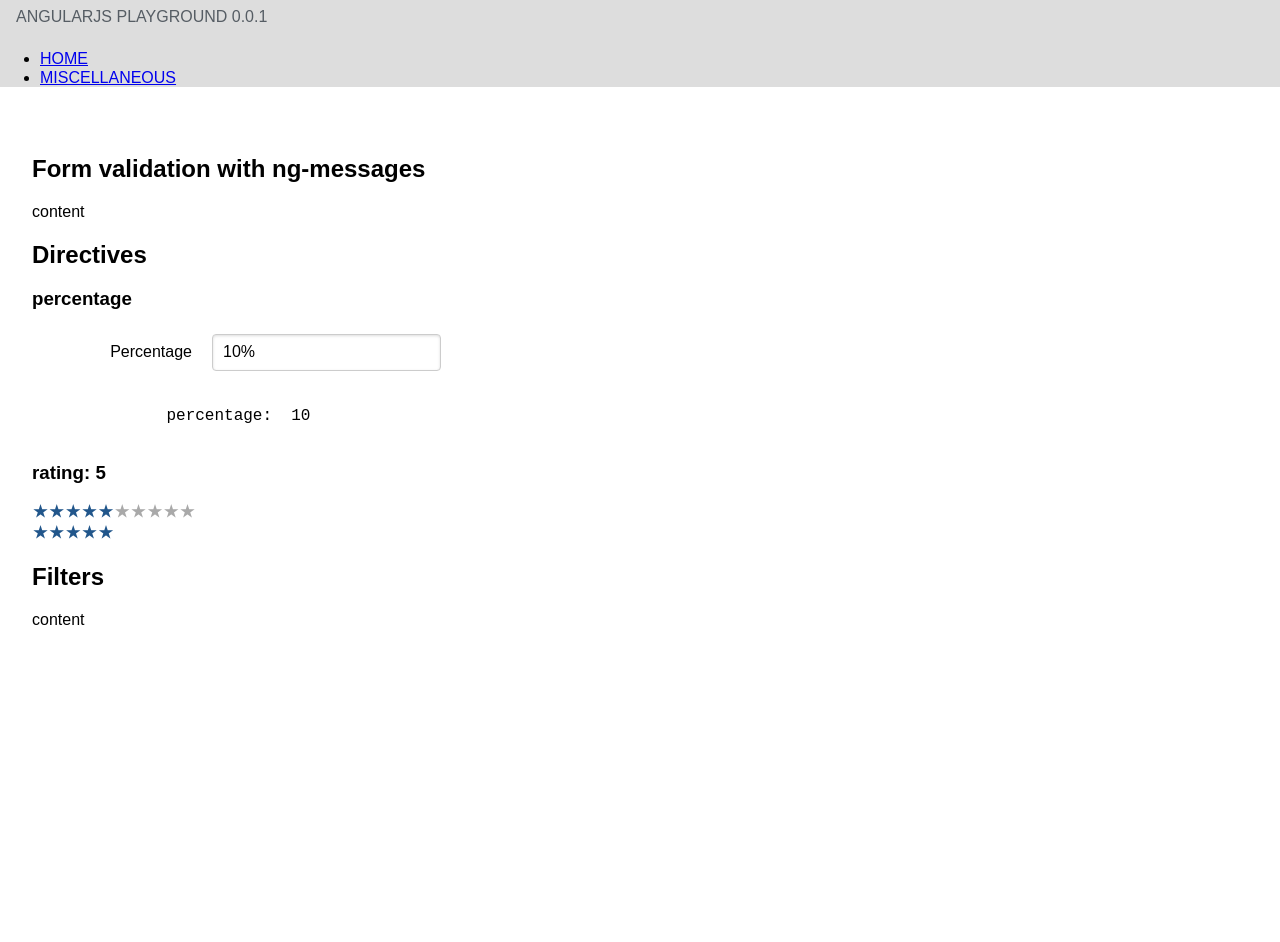
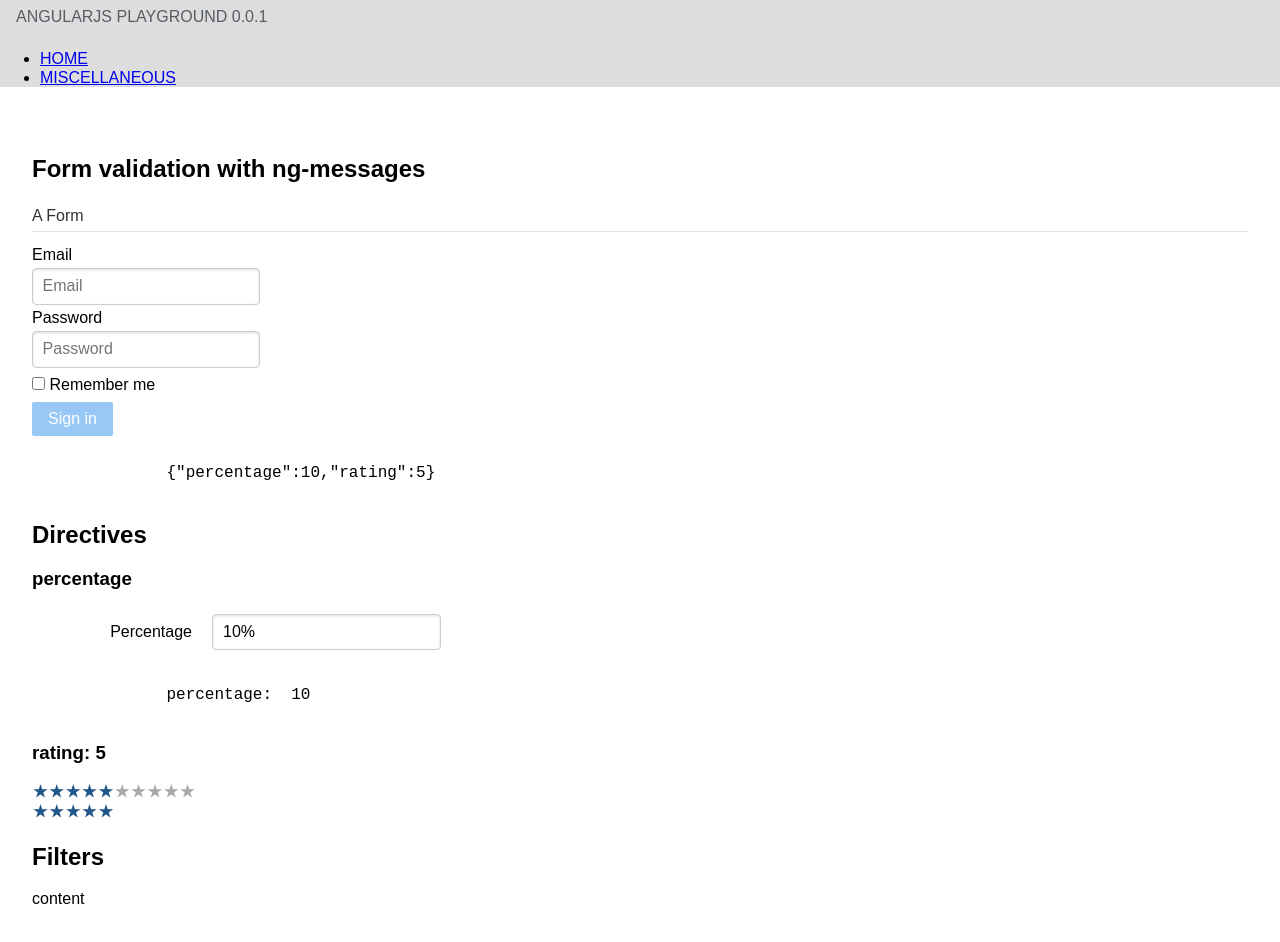
Before and after one commit to vesparny/angularjs-playground, a plain HTML site: page index.html at #!/miscellaneous in a window 1280 px wide. Before the commit the page ends 800 px from the top, so only its background shows below. Drawn offline with nearby package versions, Linux system fonts and the light colour scheme; some packages are replaced by stand-ins of ours.

Commit message:
form validation

```diff
--- a/app/miscellaneous/miscellaneous.js
+++ b/app/miscellaneous/miscellaneous.js
@@ -24,7 +24,7 @@
       });
   }
 
-  function miscellaneousCtrl($log) {
+  function miscellaneousCtrl($log, $scope) {
     /*jshint validthis:true */
     var miscellaneous = this;
     miscellaneous.data = {};
@@ -34,6 +34,14 @@
     miscellaneous.doSomethingWithRating = function(rating) {
       $log.debug('Rating selected - ' + rating);
     };
+
+    miscellaneous.submit = function() {
+      if ($scope.form.$valid) {
+        $log.debug('sumitted');
+      } else {
+        $log.error('invalid');
+      }
+    };
   }
 
   angular.module('miscellanoeous', [])
--- a/app/miscellaneous/miscellaneous.tpl.html
+++ b/app/miscellaneous/miscellaneous.tpl.html
@@ -4,9 +4,26 @@
       <section class="post">
         <h2>Form validation with ng-messages</h2>
         <div>
-          <p>
-            content
-          </p>
+          <form class="pure-form pure-form-stacked" name="form" novalidate ng-submit="miscellaneous.submit()">
+            <fieldset>
+              <legend>A Form</legend>
+
+              <label for="email">Email</label>
+              <input id="email" type="email" ng-model="miscellaneous.data.email" placeholder="Email" required>
+
+              <label for="password">Password</label>
+              <input id="password" ng-minlength=5 type="password" ng-model="miscellaneous.data.password" placeholder="Password" required>
+
+              <label for="remember" class="pure-checkbox">
+                <input id="remember" type="checkbox" ng-model="miscellaneous.data.remember"> Remember me
+              </label>
+
+              <button ng-disabled="form.$invalid" type="submit" class="pure-button pure-button-primary">Sign in</button>
+            </fieldset>
+            <pre>
+              {{miscellaneous.data}}
+            </pre>
+          </form>
         </div>
       </section>
       <section class="post">
--- a/css/style.css
+++ b/css/style.css
@@ -23,3 +23,24 @@ ul.rating {
 .rating .filled {
   color: #21568b;
 }
+.pure-form input:focus:invalid,
+.pure-form textarea:focus:invalid,
+.pure-form select:focus:invalid {
+  color: inherit;
+  border-color: inherit;
+}
+.pure-form input:focus:invalid:focus,
+.pure-form textarea:focus:invalid:focus,
+.pure-form select:focus:invalid:focus {
+  border-color: #129FEA;
+}
+.pure-form input.ng-invalid {
+  border: 1px solid red;
+}
+.pure-form input.ng-valid {
+  border: 1px solid green;
+}
+
+.pure-form input.ng-pristine {
+  border: 1px solid #ccc;
+}
```
